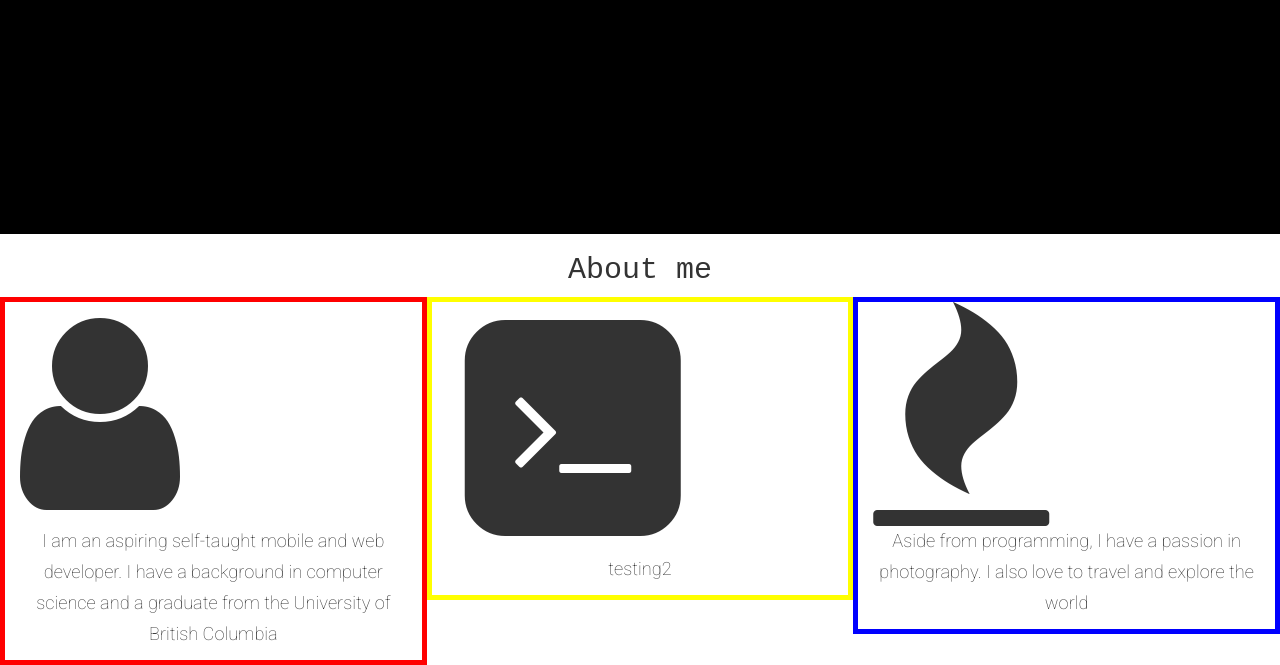
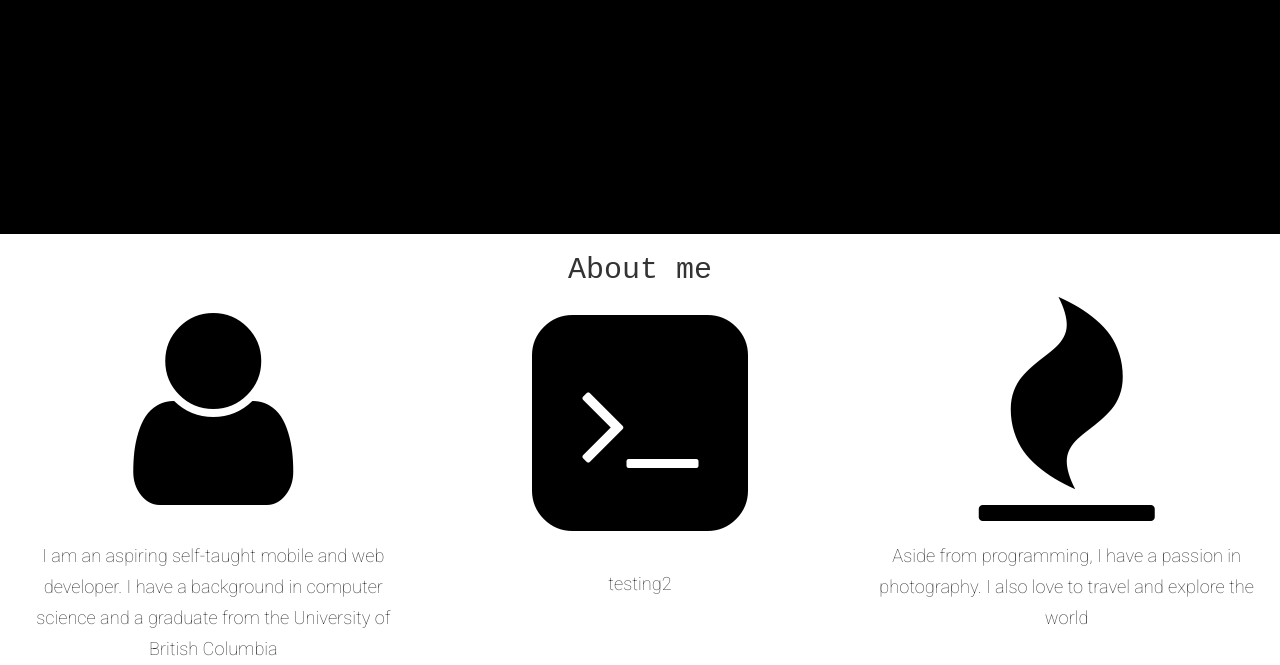
Before and after one commit to stevenliu409/personalWebsite, a plain HTML site: page index.html in a window 1280 px wide. Shown: the part 566-1231 px from the top of the page. Drawn offline with nearby package versions, Linux system fonts and the light colour scheme.

Commit message:
centered the icons in about section

```diff
--- a/style.css
+++ b/style.css
@@ -111,23 +111,31 @@ p {
 /***********    About Section    ************/
 
 #about-me {
-    border: red 5px solid;
+    /* border: red 5px solid; */
+    text-align: center;
 }
 
 #about-developer {
-    border: yellow 5px solid;
+    /* border: yellow 5px solid; */
+    text-align: center;
 }
 
 
 #about-passion {
-    border: blue 5px solid;
+    /* border: blue 5px solid; */
+    text-align: center;
 }
 
 .about-icon {
     font-size: 16em !important;
+    margin-bottom: 20px;
+    color: black;
 }
+
 .about-icon-developer {
     font-size: 9em !important;
+    margin-bottom: 20px;
+    color: black;
 }
 
 .about-p {
@@ -135,6 +143,8 @@ p {
     font-size: 1.3em;
     line-height: 1.7em;
     font-weight: 100;
+
+    margin: auto;
 }
 
 .about-header {
```
